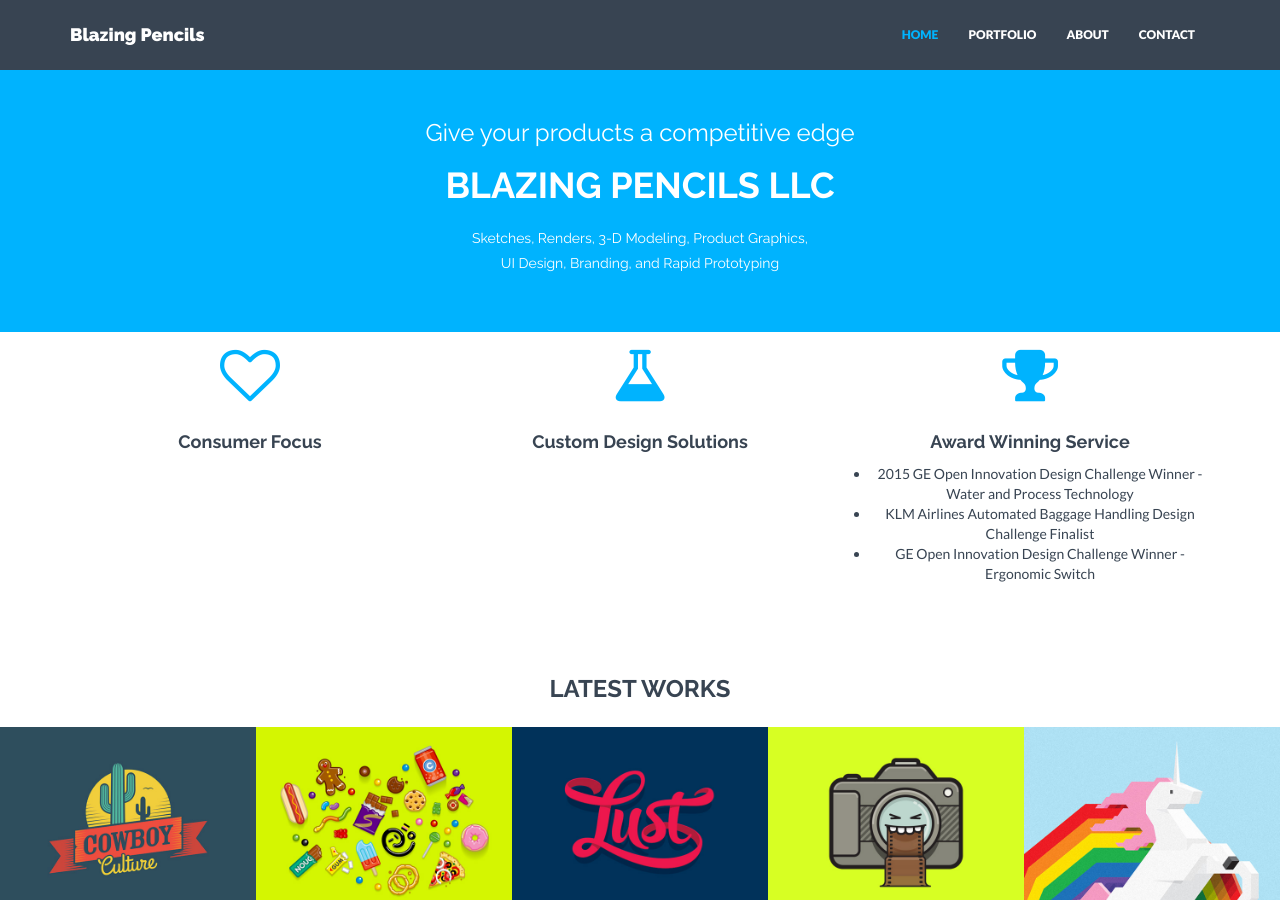
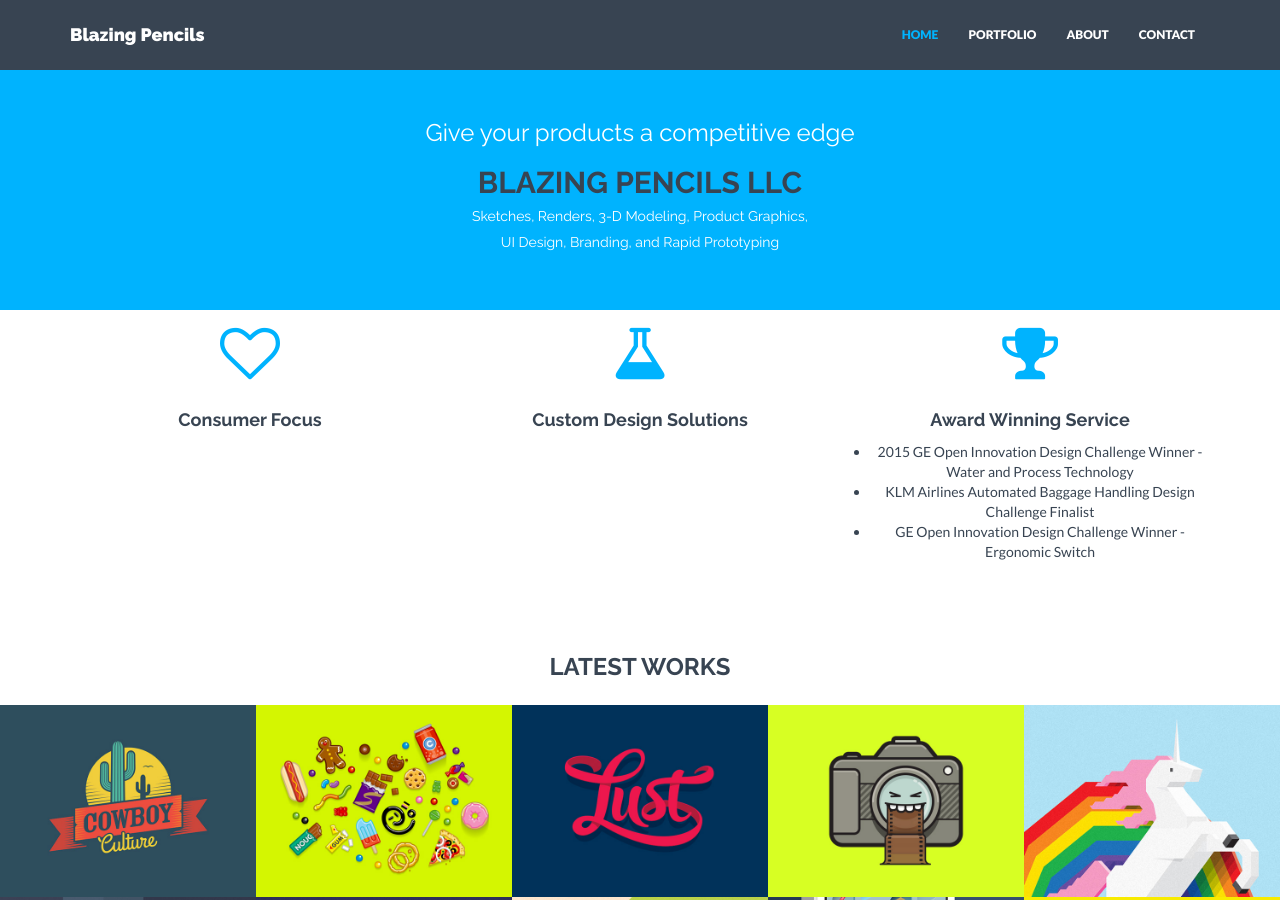
Before and after one commit to blazingpencils/blazingpencils.github.io, a Jekyll site: the page built from index.html, in a window 1280 px wide and 900 px high. Built offline with Jekyll 4.4.1, drawn with Linux system fonts in a browser that asks for light colours; nearby versions of some CDN libraries; library files that are not in the unit come from our copies.

```diff
--- a/_includes/header.html
+++ b/_includes/header.html
@@ -3,7 +3,7 @@
         <div class="row">
             <div class="col-lg-8 col-lg-offset-2">
                 <h3>Give your products a competitive edge</h3>
-                <h1>BLAZING PENCILS LLC</h1>
+                <h2>BLAZING PENCILS LLC</h2>
                 <h5>Sketches, Renders, 3-D Modeling, Product Graphics,</h5>
                 <h5>UI Design, Branding, and Rapid Prototyping</h5>
             </div>
```
